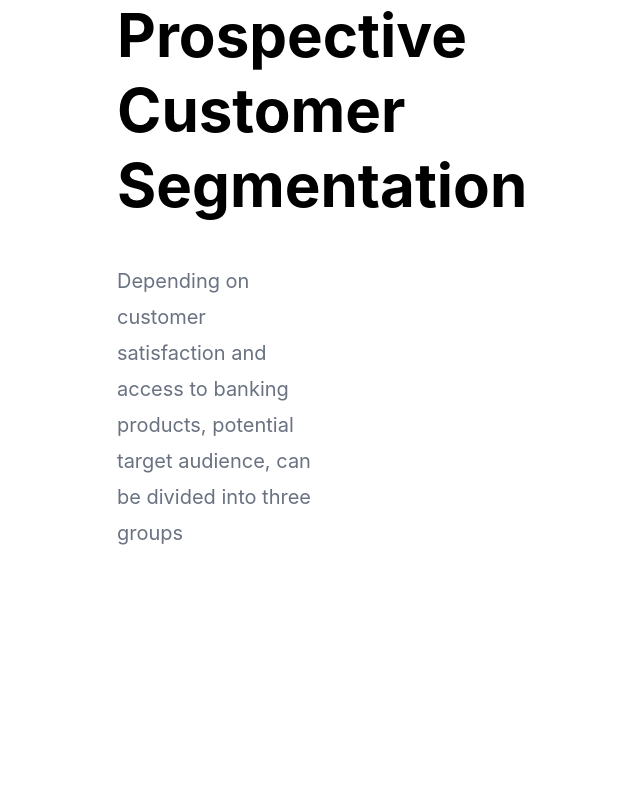
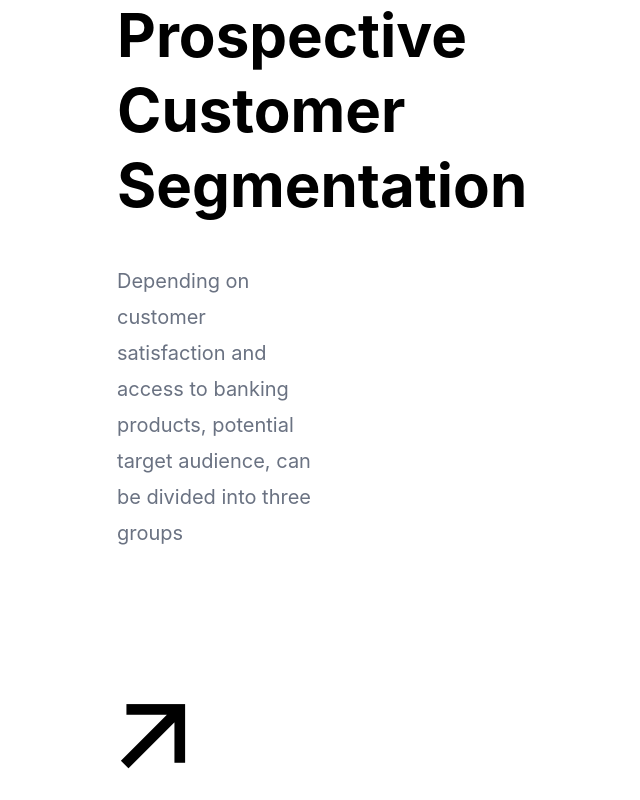
Before and after one commit to sarimbinazeem/Target-Audience-Page--Tailwind-CSS, a React (Vite) app in the folder TargetAudience/: page / in a window 1280 px wide. Shown: the part 202-1002 px from the top of the page, without its empty margins (3-643 px from the left). Before the commit the page ends 820 px from the top, so only its background shows below. Built offline with nearby package versions, Linux system fonts and the light colour scheme.

Commit message:
Added Arrow

```diff
--- a/TargetAudience/index.html
+++ b/TargetAudience/index.html
@@ -4,7 +4,7 @@
     <meta charset="UTF-8" />
     <link rel="icon" type="image/svg+xml" href="/favicon.svg" />
     <meta name="viewport" content="width=device-width, initial-scale=1.0" />
-    <!-- <link href="https://cdn.jsdelivr.net/npm/remixicon@4.9.0/fonts/remixicon.css" rel="stylesheet" /> -->
+    <link href="https://cdn.jsdelivr.net/npm/remixicon@4.9.0/fonts/remixicon.css" rel="stylesheet" />
 
     <title>react</title>
   </head>
--- a/TargetAudience/src/components/Section 1/Arrow.jsx
+++ b/TargetAudience/src/components/Section 1/Arrow.jsx
@@ -3,7 +3,7 @@ import React from 'react'
 const Arrow = () => {
   return (
     <div>
-       {/* <i class="ri-arrow-right-up-line"></i> */}
+       <p className='px-13 mt-30 text-9xl'><i class="ri-arrow-right-up-line"></i> </p>
     </div>
   )
 }
```
